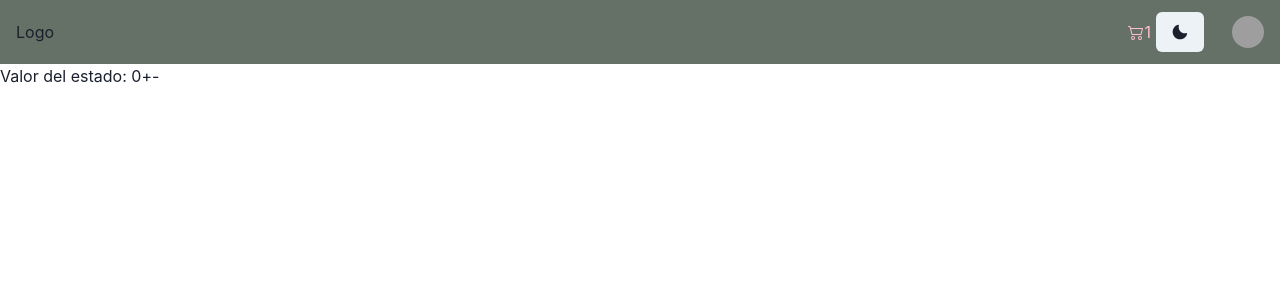
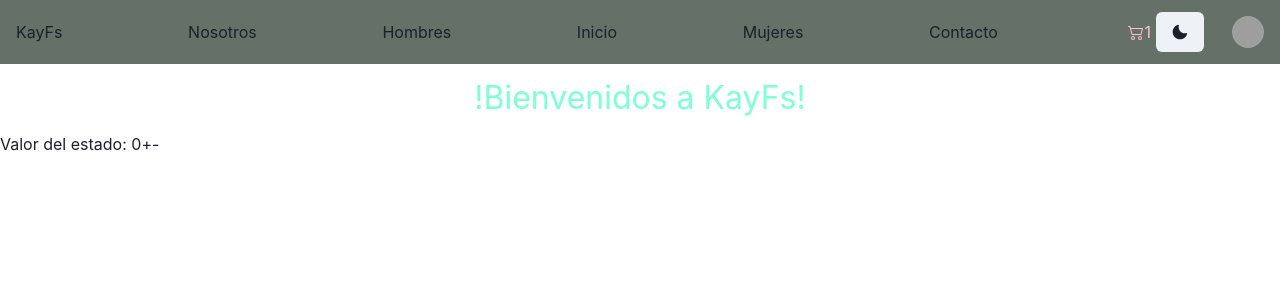
Before and after one commit to FrancoMinelli11/ProyectoReact-FrancoMinelli, a React (Vite) app: page / in a window 1280 px wide. Shown: the top 300 px of the page. Built offline with nearby package versions, Linux system fonts and the light colour scheme; grey boxes are pictures that could not be loaded.

Commit message:
Inicio de página con React

```diff
--- a/src/App.jsx
+++ b/src/App.jsx
@@ -1,6 +1,7 @@
 import React, { useState } from "react";
 import { ChakraProvider } from "@chakra-ui/react";
 import NavBar from "./components/NavBar/NavBar";
+import ItemListContainer from "./components/ItemListContainer/ItemListContainer";
 
 const App = () => {
   const [count, setCount] = useState(0);
@@ -10,6 +11,7 @@ const App = () => {
   }
   return <ChakraProvider>
     <NavBar></NavBar>
+    <ItemListContainer  greeting="!Bienvenidos a KayFs!"/>
     <div>
       Valor del estado: {count}
       <button onClick={() => quantityObj(1)}>+</button>
--- /dev/null
+++ b/src/components/ItemListContainer/ItemListContainer.jsx
@@ -0,0 +1,10 @@
+import styles from './ItemListContainer.module.css'
+const ItemListContainer = ({greeting}) => {
+return(
+    <h1 className={styles.titulo}>
+        {greeting}
+    </h1>
+);
+}
+
+export default ItemListContainer
--- /dev/null
+++ b/src/components/ItemListContainer/ItemListContainer.module.css
@@ -0,0 +1,6 @@
+.titulo{
+    color: aquamarine;
+    text-align: center;
+    font-size: 2rem;
+    margin: 10px;
+}
--- a/src/components/NavBar/NavBar.jsx
+++ b/src/components/NavBar/NavBar.jsx
@@ -28,7 +28,12 @@ const NavBar = () => {
     <>
       <Box bg={useColorModeValue('#657166', 'darkcyan')} px={4}>
         <Flex h={16} alignItems={'center'} justifyContent={'space-between'}>
-          <Box>Logo</Box>
+          <Box>KayFs</Box>
+          <box><a href="#">Nosotros</a></box>
+          <box><a href="#">Hombres</a></box>
+          <box><a href="#">Inicio</a></box>
+          <box><a href="#">Mujeres</a></box>
+          <box><a href="#">Contacto</a></box>
 
           <Flex alignItems={'center'}>
             <CartWidget  />
```
